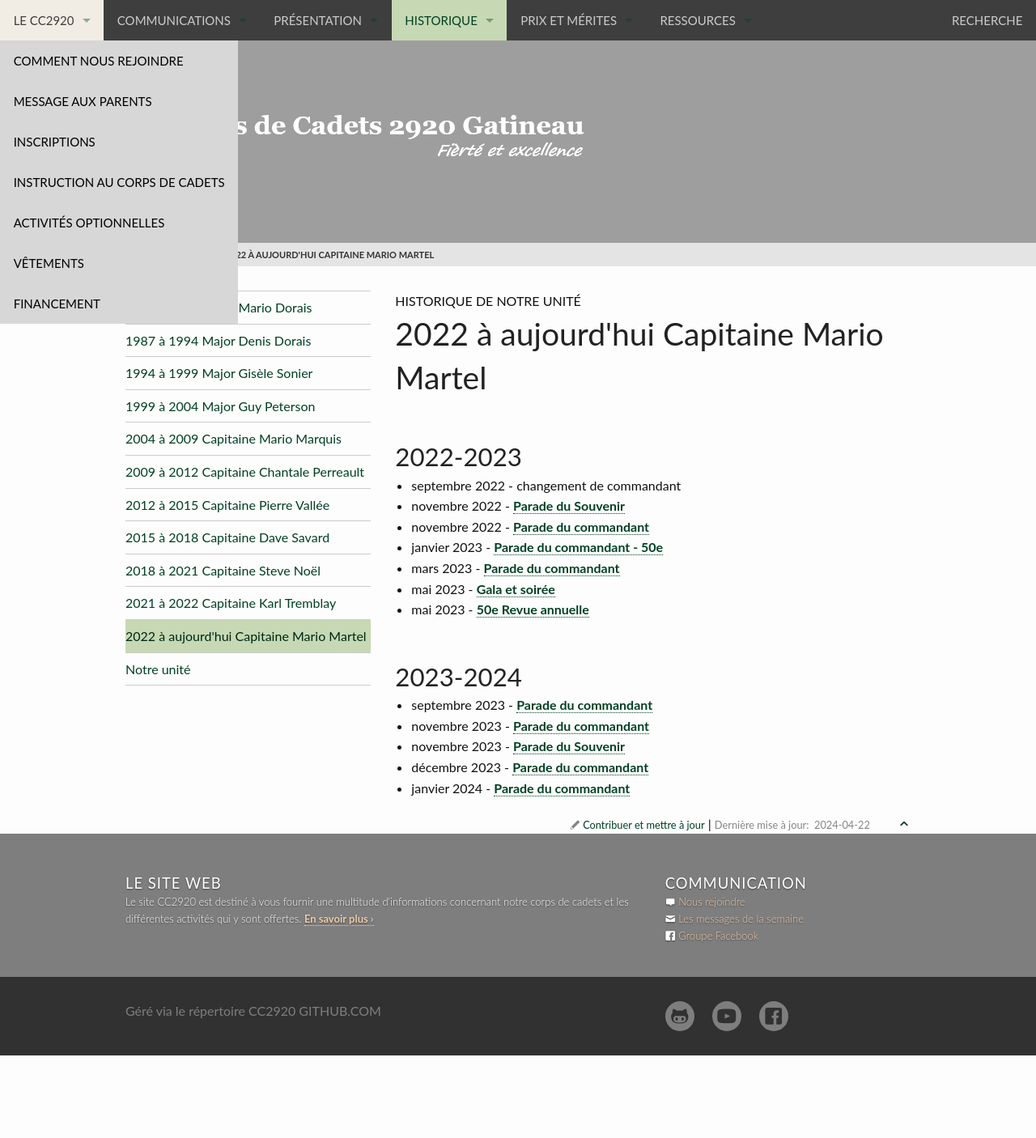
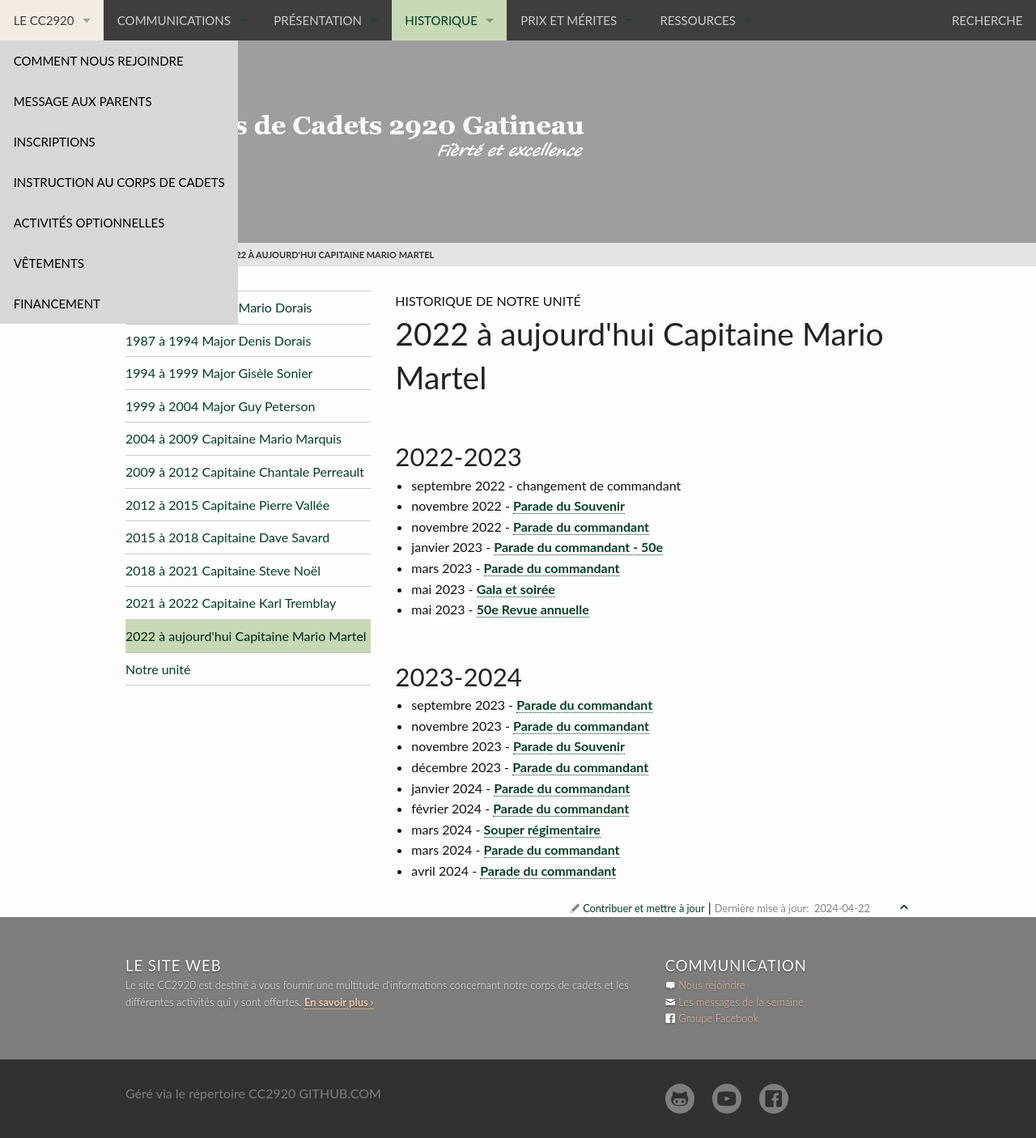
Before and after one commit to CC2920/web, a Jekyll site: the page built from _historique/notre-unite/2022-present.md, in a window 1280 px wide. Shown: the whole page at 81% size. Built offline with Jekyll 4.4.1, drawn with Linux system fonts in a browser that asks for light colours; before the commit the page ends 1304 px from its top, so only the background shows below that.

Commit message:
Update 2022-present.md
ajout des derniers albums photos (jusqu'à avril 2024)

```diff
--- a/_historique/notre-unite/2022-present.md
+++ b/_historique/notre-unite/2022-present.md
@@ -19,3 +19,7 @@ title: "2022 à aujourd'hui Capitaine Mario Martel"
 * novembre 2023 - [Parade du Souvenir](https://photos.app.goo.gl/iyeY7XVQ6BJ5TLp59)
 * décembre 2023 - [Parade du commandant](https://photos.app.goo.gl/Duu3LivrV69jXgTx5)
 * janvier 2024 - [Parade du commandant](https://photos.app.goo.gl/HfkSSrCvM3vexaG1A)
+* février 2024 - [Parade du commandant](https://photos.app.goo.gl/djuQACU1C8m5mzt48)
+* mars 2024 - [Souper régimentaire](https://photos.app.goo.gl/kQWYY9sedff6wUK4A)
+* mars 2024 - [Parade du commandant](https://photos.app.goo.gl/djuQACU1C8m5mzt48)
+* avril 2024 - [Parade du commandant](https://photos.app.goo.gl/D4s1gJm1BmDy1agb6)
```
